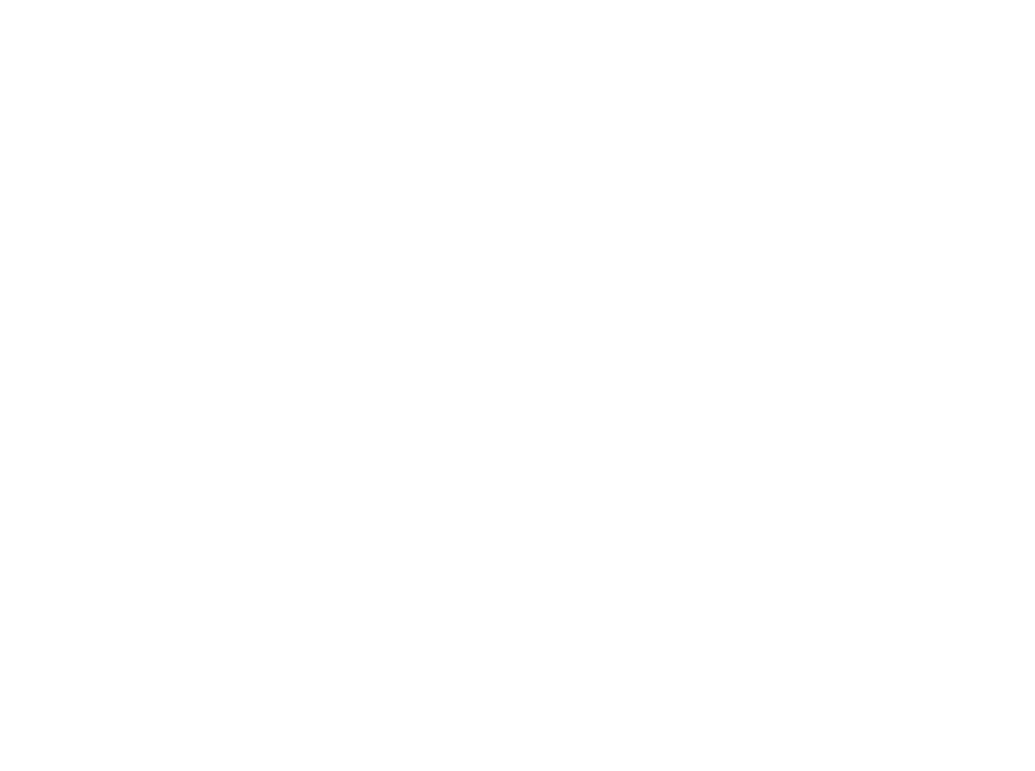
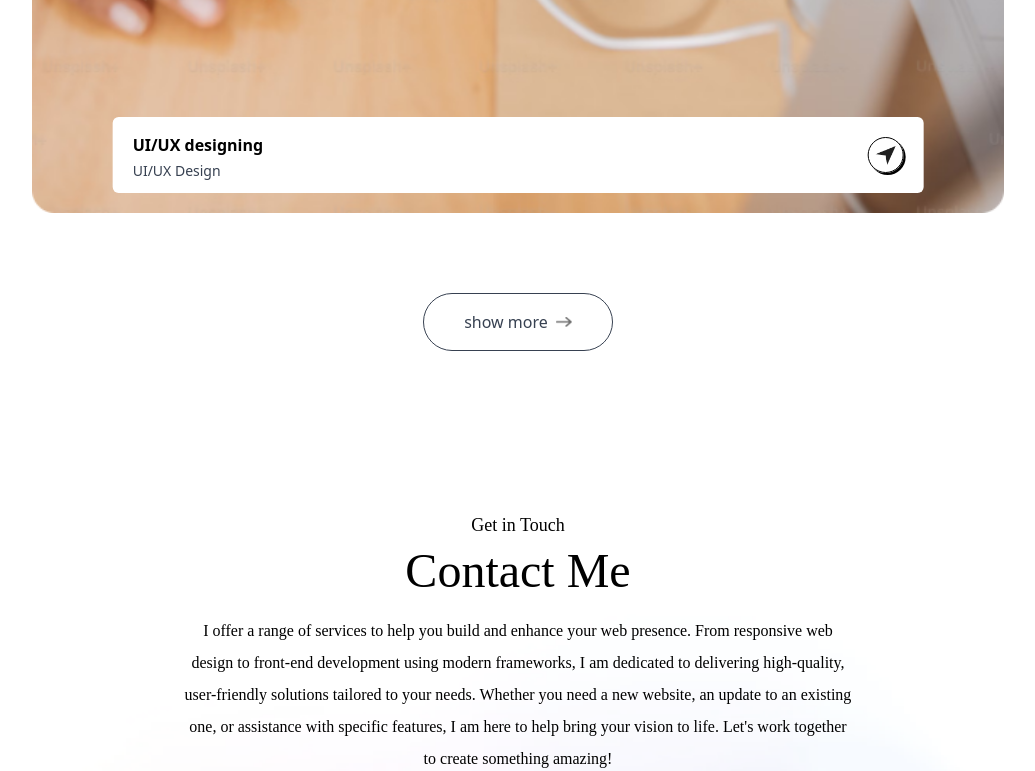
Before and after one commit to SamashaHettiarachchi/my-app-Porfolio, a Next.js app: page / in a window 1280 px wide. Shown: the part 7299-8070 px from the top of the page, without its empty margins (122-1157 px from the left). Before the commit the page ends 1673 px from the top, so only its background shows below. Built offline with nearby package versions, Linux system fonts and the light colour scheme; a web font is replaced by a local one.

Commit message:
change_page

```diff
--- a/app/page.js
+++ b/app/page.js
@@ -2,13 +2,19 @@
 import NavBar from "./Components/NavBar";
 import Header from "./Components/Header";
 import About from "./Components/About";
+import Services from "./Components/Services";
+import Work from "./Components/work";
+import Contact from "./Components/Contact";
 
 export default function Home() {
   return (
     <>
       <NavBar />
       <Header />
-      <About/>
+      <About />
+      <Services />
+      <Work />
+      <Contact />
     </>
   );
 }
```
